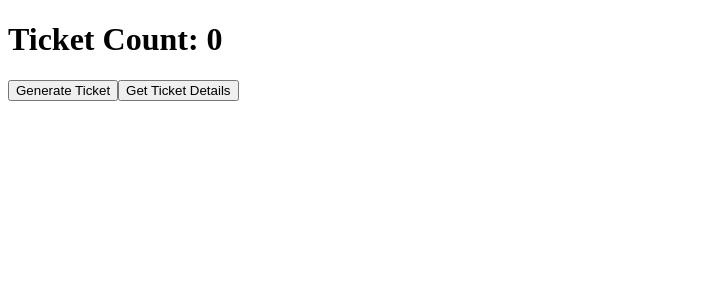
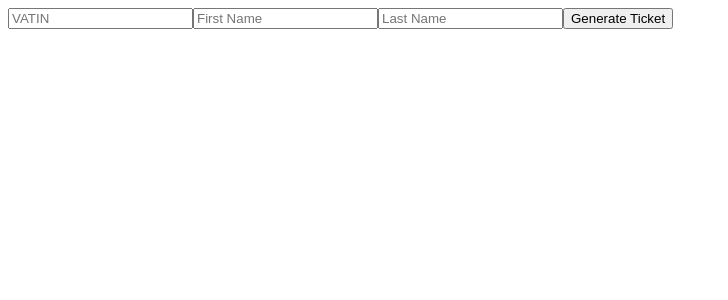
Before and after one commit to mikulickata/laboratorijska-vjezba-1, a React (Create React App) app in the folder lab1-frontend/: page /generate-ticket in a window 1280 px wide. Shown: the top 300 px of the page, without its empty margins (0-728 px from the left). Built offline with nearby package versions, Linux system fonts and the light colour scheme; no server answers.

Commit message:
Update frontend TicketForm

```diff
--- a/lab1-frontend/src/pages/TicketForm.tsx
+++ b/lab1-frontend/src/pages/TicketForm.tsx
@@ -1,36 +1,57 @@
-import React, { useEffect, useState } from 'react';
-import { fetchTicketCount, generateTicket, getTicketDetails } from '../services/apiService'
+import React, { useState } from 'react';
+import { useAuth0 } from '@auth0/auth0-react';
+import { generateTicket } from '../services/apiService';
 
-const TicketComponent = () => {
-  const [ticketCount, setTicketCount] = useState(0);
+const GenerateTicketPage = () => {
+  const [vatin, setVatin] = useState('');
+  const [firstName, setFirstName] = useState('');
+  const [lastName, setLastName] = useState('');
+  const [qrCode, setQrCode] = useState('');
+  const [error, setError] = useState('');
 
-  useEffect(() => {
-    const fetchCount = async () => {
-      const count = await fetchTicketCount();
-      setTicketCount(count);
-    };
+  const handleSubmit = async (e: React.FormEvent) => {
+    e.preventDefault();
+    try {
 
-    fetchCount();
-  }, []);
 
-  const handleGenerateTicket = async () => {
-    const ticket = await generateTicket('1234567890', 'John', 'Doe');
-    console.log("Generated ticket: ", ticket);
-  };
-
-  const handleGetDetails = async (id: string) => {
-    const details = await getTicketDetails(id);
-    console.log("Ticket details: ", details);
+      // Call the API with the token
+      const ticket = await generateTicket(vatin, firstName, lastName);
+      setQrCode(ticket.qrCodeUrl);
+      setError('');
+    } catch (error: any) {
+      setError(error.response?.data?.message || 'Došlo je do pogreške prilikom generiranja ulaznice.');
+      console.error('Error generating ticket:', error);
+    }
   };
 
   return (
-    <div>
-      <h1>Ticket Count: {ticketCount}</h1>
-      <button onClick={handleGenerateTicket}>Generate Ticket</button>
-      {/* Example: To get ticket details, replace 'your_ticket_id' with an actual ID */}
-      <button onClick={() => handleGetDetails('your_ticket_id')}>Get Ticket Details</button>
-    </div>
+    <form onSubmit={handleSubmit}>
+      <input
+        type="text"
+        value={vatin}
+        onChange={(e) => setVatin(e.target.value)}
+        placeholder="VATIN"
+        required
+      />
+      <input
+        type="text"
+        value={firstName}
+        onChange={(e) => setFirstName(e.target.value)}
+        placeholder="First Name"
+        required
+      />
+      <input
+        type="text"
+        value={lastName}
+        onChange={(e) => setLastName(e.target.value)}
+        placeholder="Last Name"
+        required
+      />
+      <button type="submit">Generate Ticket</button>
+      {qrCode && <img src={qrCode} alt="QR Code" />}
+      {error && <p style={{ color: 'red' }}>{error}</p>}
+    </form>
   );
 };
 
-export default TicketComponent;
+export default GenerateTicketPage;
```
